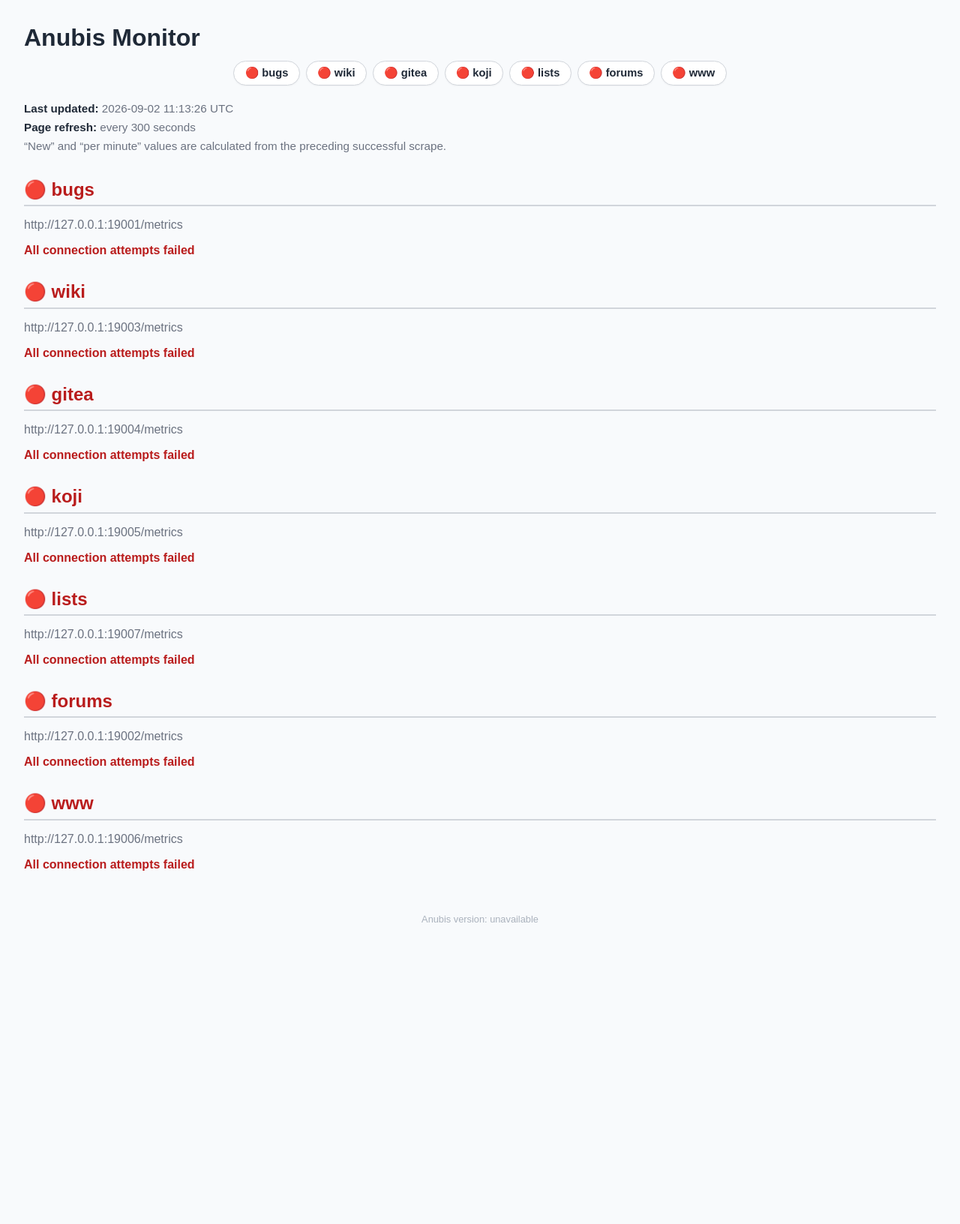
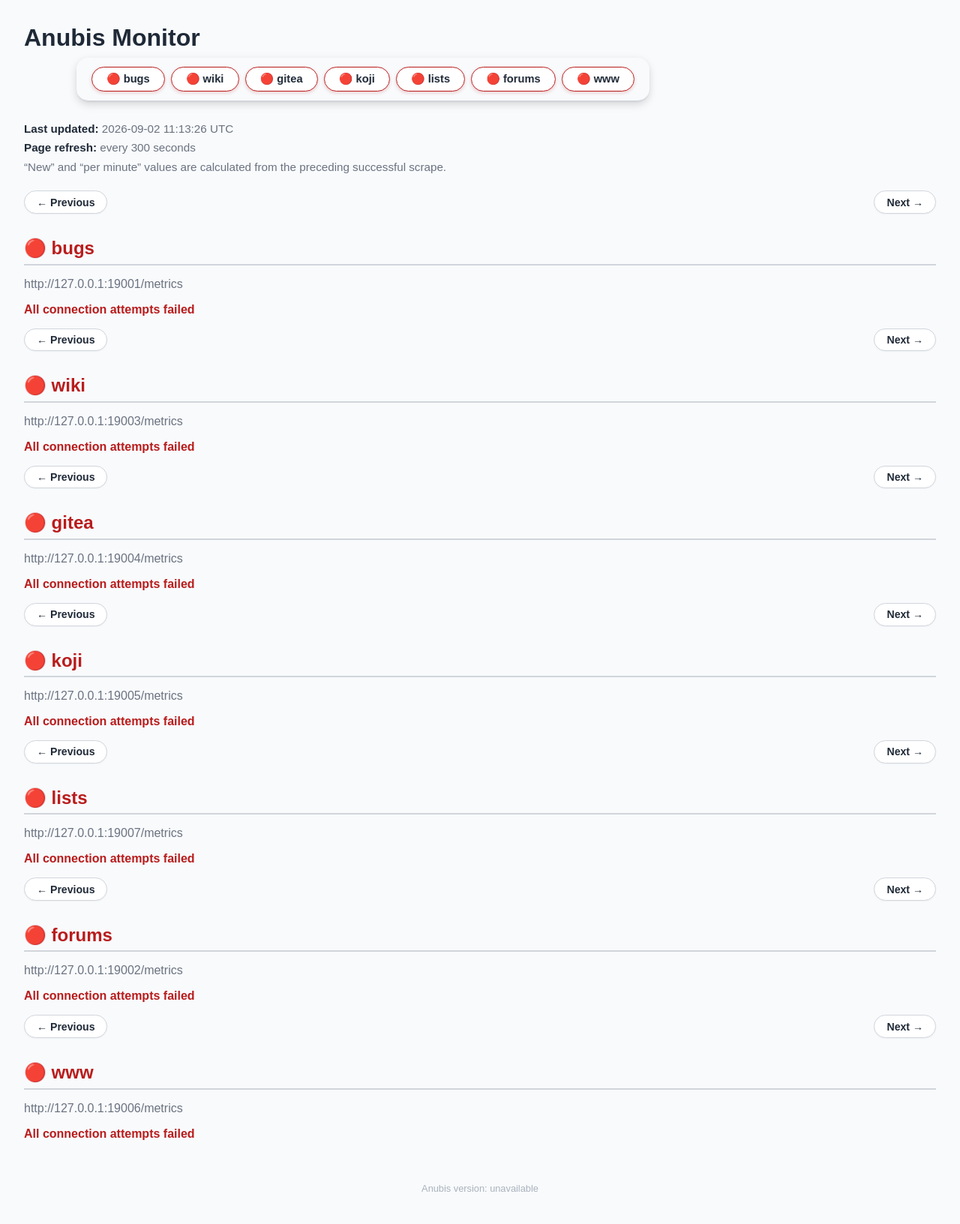
Before and after one commit to brianread108/Anubis-Support, a FastAPI app: page / in a window 1280 px wide. Shown: the whole page at 75% size. Before the commit the page ends 1230 px from the top, so only its background shows below. Run offline with FastAPI, Linux system fonts and the light colour scheme; data that the repository does not hold is empty.

Commit message:
Latest live config.yaml

```diff
--- a/anubis-monitor/app/templates/index.html
+++ b/anubis-monitor/app/templates/index.html
@@ -166,15 +166,28 @@
     }
 
     .toc {
-      display: flex;
+      display: inline-flex;
       flex-wrap: wrap;
       justify-content: center;
       gap: 0.5rem;
-      margin: 0.75rem 0 1.25rem;
+      margin: 0 auto 1.25rem;
+      position: sticky;
+      top: 0;
+      z-index: 1000;
+      background: rgba(248, 250, 252, 0.99);
+      -webkit-backdrop-filter: blur(8px);
+      backdrop-filter: blur(8px);
+      padding: 0.75rem 1.25rem;
+      box-shadow: 0 4px 12px rgba(0, 0, 0, 0.15), 0 1px 2px rgba(0, 0, 0, 0.08);
+      border-bottom: 1px solid var(--border);
+      border-radius: 1rem;
+      max-width: fit-content;
+      left: 50%;
+      transform: translateX(-50%);
     }
 
     .toc-item {
-      padding: 0.4rem 0.9rem;
+      padding: 0.4rem 1.2rem;
       border: 1px solid var(--border);
       border-radius: 999px;
       background: var(--card);
@@ -182,11 +195,46 @@
       color: var(--text);
       font-weight: 600;
       font-size: 0.92rem;
-      box-shadow: 0 1px 2px rgba(0, 0, 0, 0.04);
+      box-shadow: 0 2px 4px rgba(0, 0, 0, 0.08), inset 0 1px 0 rgba(255, 255, 255, 0.5);
+      transition: all 0.2s ease;
     }
 
     .toc-item:hover {
-      background: #e5e7eb;
+      background: #f1f5f9;
+      transform: translateY(-1px);
+      box-shadow: 0 4px 8px rgba(0, 0, 0, 0.12), inset 0 1px 0 rgba(255, 255, 255, 0.7);
+    }
+
+    .toc-item.healthy {
+      border-color: var(--green);
+      box-shadow: 0 2px 4px rgba(21, 128, 61, 0.2), inset 0 1px 0 rgba(255, 255, 255, 0.5);
+    }
+
+    .toc-item.healthy:hover {
+      background: #f0fdf4;
+      box-shadow: 0 4px 8px rgba(21, 128, 61, 0.3), inset 0 1px 0 rgba(255, 255, 255, 0.7);
+    }
+
+    .toc-item.degraded {
+      border-color: var(--amber);
+      box-shadow: 0 2px 4px rgba(180, 83, 9, 0.2), inset 0 1px 0 rgba(255, 255, 255, 0.5);
+    }
+
+    .toc-item.degraded:hover {
+      background: #fffbeb;
+      box-shadow: 0 4px 8px rgba(180, 83, 9, 0.3), inset 0 1px 0 rgba(255, 255, 255, 0.7);
+    }
+
+    .toc-item.down,
+    .toc-item.error {
+      border-color: var(--red);
+      box-shadow: 0 2px 4px rgba(185, 28, 28, 0.2), inset 0 1px 0 rgba(255, 255, 255, 0.5);
+    }
+
+    .toc-item.down:hover,
+    .toc-item.error:hover {
+      background: #fef2f2;
+      box-shadow: 0 4px 8px rgba(185, 28, 28, 0.3), inset 0 1px 0 rgba(255, 255, 255, 0.7);
     }
 
     .meta-list {
@@ -205,6 +253,31 @@
     .meta-list li strong {
       color: var(--text);
       font-weight: 600;
+    }
+
+    .section-nav {
+      display: flex;
+      justify-content: space-between;
+      align-items: center;
+      gap: 0.5rem;
+      margin: 0.5rem 0 1rem;
+    }
+
+    .nav-btn {
+      padding: 0.4rem 1rem;
+      border: 1px solid var(--border);
+      border-radius: 999px;
+      background: var(--card);
+      text-decoration: none;
+      color: var(--text);
+      font-weight: 600;
+      font-size: 0.88rem;
+      box-shadow: 0 1px 2px rgba(0, 0, 0, 0.04);
+      white-space: nowrap;
+    }
+
+    .nav-btn:hover {
+      background: #e5e7eb;
     }
 
     .site-footer {
@@ -275,6 +348,15 @@
       .chart-box {
         height: 280px;
       }
+
+      .toc {
+        padding: 0.5rem 0.25rem;
+      }
+
+      .nav-btn {
+        padding: 0.35rem 0.7rem;
+        font-size: 0.82rem;
+      }
     }
   </style>
 </head>
@@ -314,6 +396,21 @@
       {% set history_rows = hist.get("rows", []) %}
 
       <section id="instance-{{ inst.name }}">
+        {% if instances|length > 1 %}
+          <div class="section-nav">
+            <a
+              class="nav-btn"
+              href="#instance-{{ loop.previtem.name if loop.previtem else instances[-1].name }}"
+              title="Previous: {{ loop.previtem.name if loop.previtem else instances[-1].name }}"
+            >&larr; Previous</a>
+            <a
+              class="nav-btn"
+              href="#instance-{{ loop.nextitem.name if loop.nextitem else instances[0].name }}"
+              title="Next: {{ loop.nextitem.name if loop.nextitem else instances[0].name }}"
+            >Next &rarr;</a>
+          </div>
+        {% endif %}
+
         <h2>
           {{ status_icon(inst) }}
           <span class="{{ status_label(inst) }}">{{ inst.name }}</span>
```
